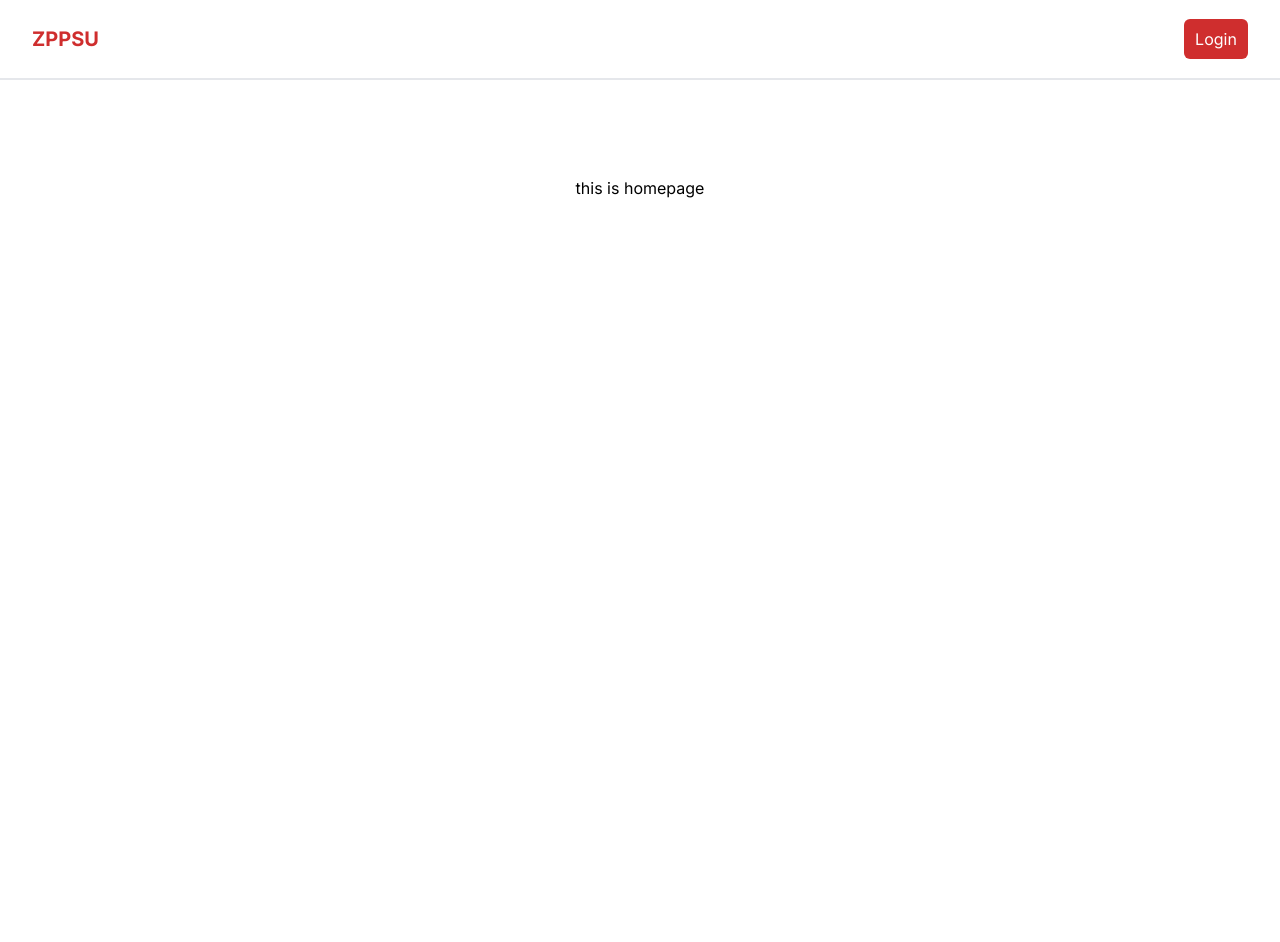
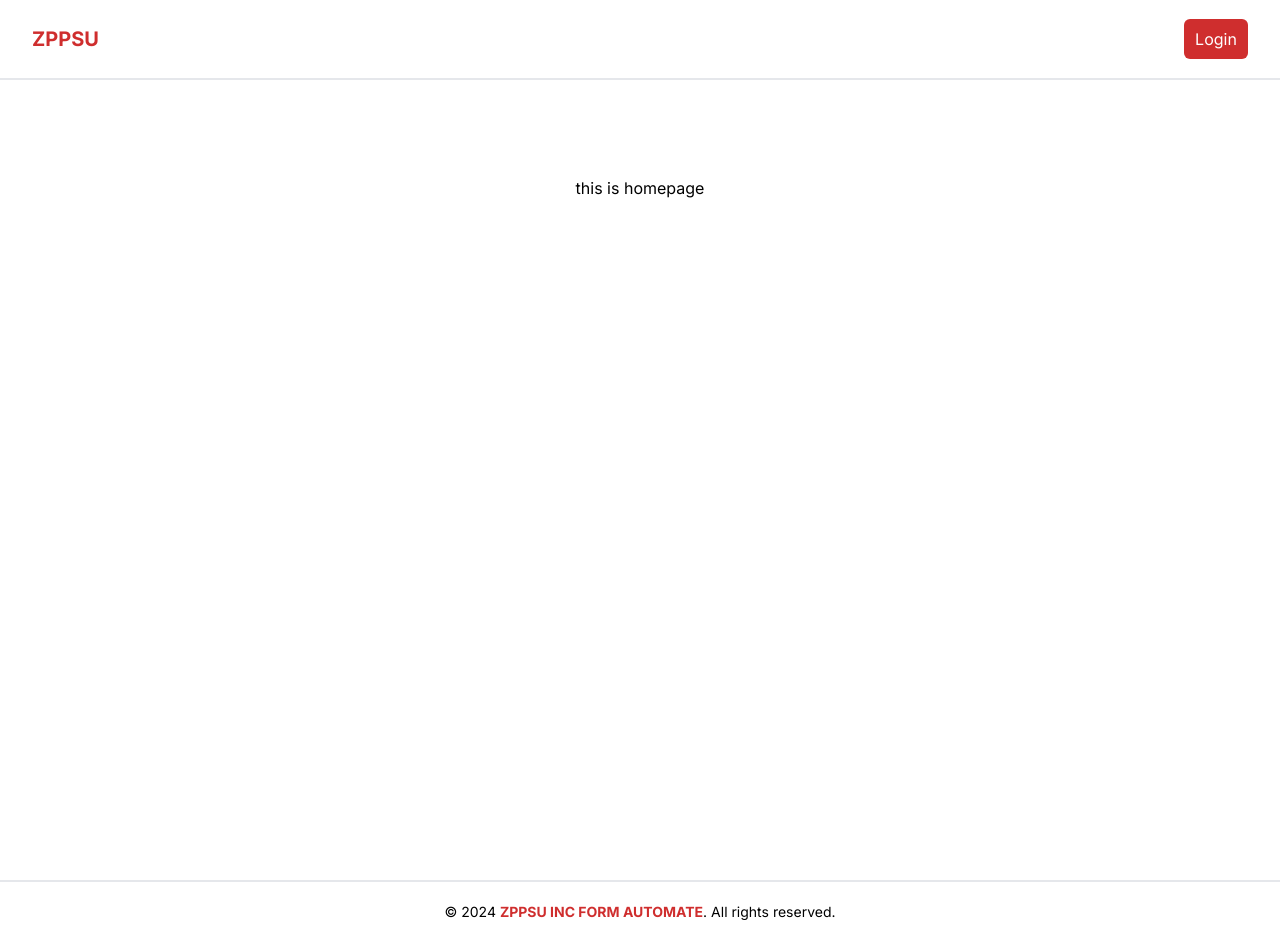
Before and after one commit to hplar05/zppsu-inc-form-automate-system, a Next.js app: page / in a window 1280 px wide. Before the commit the page ends 880 px from the top, so only its background shows below. Built offline with nearby package versions, Linux system fonts and the light colour scheme; no server answers.

Commit message:
add: footer component

```diff
--- /dev/null
+++ b/app/components/Footer.jsx
@@ -0,0 +1,19 @@
+import React from "react";
+
+const Footer = () => {
+  return (
+    <footer className="w-full border-t-2 text-black p-5 bg-white">
+      <div className="container mx-auto text-center">
+        <p className="text-sm">
+          &copy; 2024{" "}
+          <span className="text-[#CF2E2E] font-bold">
+            ZPPSU INC FORM AUTOMATE
+          </span>
+          . All rights reserved.
+        </p>
+      </div>
+    </footer>
+  );
+};
+
+export default Footer;
--- a/app/layout.js
+++ b/app/layout.js
@@ -1,11 +1,11 @@
 'use client';
-
 import Head from 'next/head';
 import { Inter } from 'next/font/google';
 import './globals.css';
 import Navbar from './components/Navbar';
 import toast, { Toaster } from 'react-hot-toast';
 import { AuthContextProvider } from './context/AuthContext';
+import Footer from './components/Footer';
 
 const inter = Inter({ subsets: ['latin'] });
 
@@ -23,6 +23,7 @@ export default function RootLayout({ children }) {
           <Navbar />
           {children}
           </AuthContextProvider>
+          <Footer />
         </body>
       </html>
     </>
```
